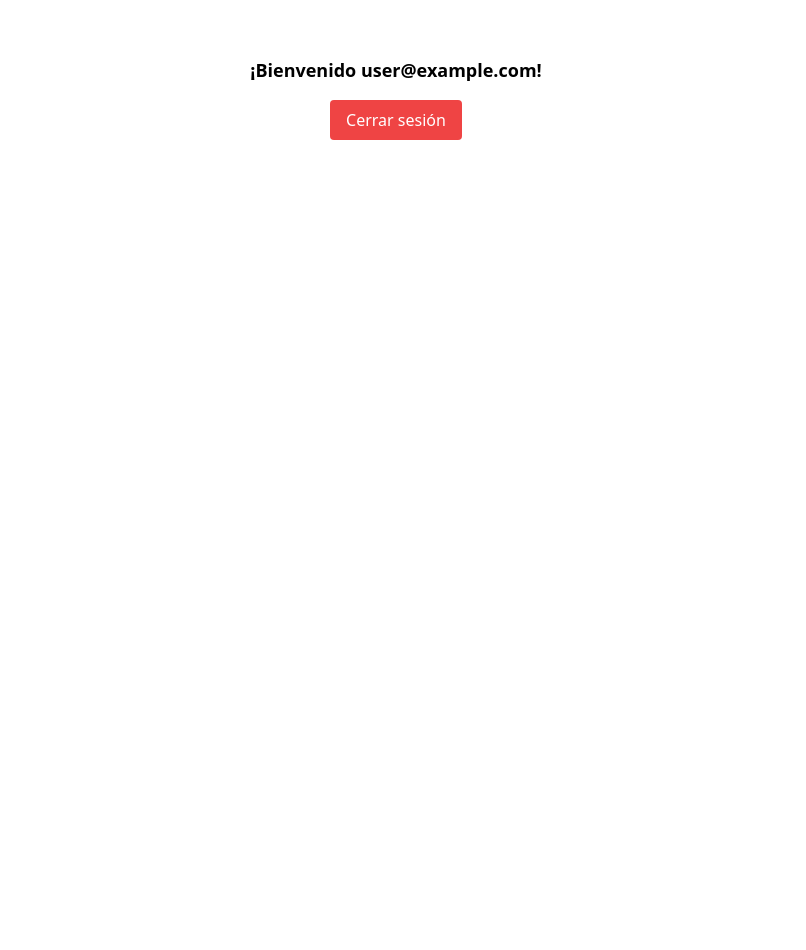
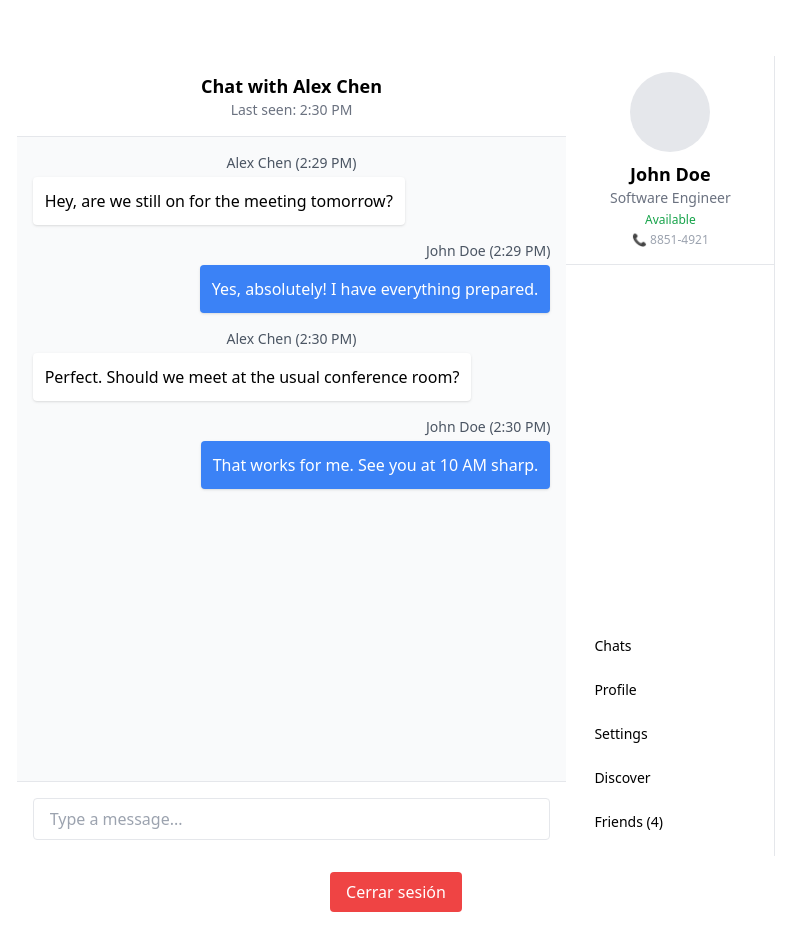
Before and after one commit to jquinteromo/Zintra, a React (Vite) app: page /welcome in a window 1280 px wide. Shown: the top 950 px of the page, without its empty margins (244-1050 px from the left). Before the commit the page ends 800 px from the top, so only its background shows below. Built offline with nearby package versions, Linux system fonts and the light colour scheme; no server answers; sample sign-in values are in the browser's storage.

Commit message:
Setup: added ChatWindow and Sidebar components with Tailwind layout, fixed import paths and base structure for dynamic rendering

```diff
--- a/src/App.tsx
+++ b/src/App.tsx
@@ -2,7 +2,7 @@ import PrivateRoute from "./PrivateRoute";
 import "./App.css";
 import EmailLogin from "./Components/EmailLogin";
 import RegisterUser from "./Components/RegisterUser";
-import Welcome from "./Components/Welcome";
+import Welcome from "./Components/Welcome/components/Welcome";
 import SessionGuard from "./SessionGuard";
 
 import { BrowserRouter as Router, Routes, Route } from "react-router-dom";
--- /dev/null
+++ b/src/Components/Welcome/components/ChatWindow.tsx
@@ -0,0 +1,39 @@
+
+export default function Sidebar() {
+
+
+  return (
+    <div className="w-72 bg-white border-r h-screen flex flex-col justify-between">
+  {/* Perfil */}
+  <div className="p-4 border-b">
+    <div className="flex flex-col items-center text-center">
+      <div className="w-20 h-20 rounded-full bg-gray-200 mb-2"></div>
+      <h2 className="text-lg font-semibold">John Doe</h2>
+      <p className="text-sm text-gray-500">Software Engineer</p>
+      <p className="text-xs text-green-600 mt-1">Available</p>
+      <p className="text-xs text-gray-400 mt-1">📞 8851-4921</p>
+    </div>
+  </div>
+
+  {/* Navegación */}
+  <div className="flex flex-col gap-2 p-4">
+    <button className="text-left px-3 py-2 rounded hover:bg-gray-100 text-sm font-medium">
+      Chats
+    </button>
+    <button className="text-left px-3 py-2 rounded hover:bg-gray-100 text-sm font-medium">
+      Profile
+    </button>
+    <button className="text-left px-3 py-2 rounded hover:bg-gray-100 text-sm font-medium">
+      Settings
+    </button>
+    <button className="text-left px-3 py-2 rounded hover:bg-gray-100 text-sm font-medium">
+      Discover
+    </button>
+    <button className="text-left px-3 py-2 rounded hover:bg-gray-100 text-sm font-medium">
+      Friends (4)
+    </button>
+  </div>
+</div>
+
+  );
+}
--- /dev/null
+++ b/src/Components/Welcome/components/Sidebar.tsx
@@ -0,0 +1,45 @@
+
+export default function ChatWindow() {
+
+
+  return (
+<div className="flex flex-col justify-between h-screen w-full bg-gray-50">
+  {/* Encabezado del chat */}
+  <div className="p-4 border-b bg-white">
+    <h2 className="text-lg font-semibold">Chat with Alex Chen</h2>
+    <p className="text-sm text-gray-500">Last seen: 2:30 PM</p>
+  </div>
+
+  {/* Mensajes */}
+  <div className="flex-1 overflow-y-auto p-4 space-y-4">
+    <div className="flex flex-col">
+      <div className="text-sm text-gray-600 mb-1">Alex Chen (2:29 PM)</div>
+      <div className="bg-white p-3 rounded shadow w-fit max-w-md">Hey, are we still on for the meeting tomorrow?</div>
+    </div>
+    <div className="flex flex-col items-end">
+      <div className="text-sm text-gray-600 mb-1">John Doe (2:29 PM)</div>
+      <div className="bg-blue-500 text-white p-3 rounded shadow w-fit max-w-md">Yes, absolutely! I have everything prepared.</div>
+    </div>
+    <div className="flex flex-col">
+      <div className="text-sm text-gray-600 mb-1">Alex Chen (2:30 PM)</div>
+      <div className="bg-white p-3 rounded shadow w-fit max-w-md">Perfect. Should we meet at the usual conference room?</div>
+    </div>
+    <div className="flex flex-col items-end">
+      <div className="text-sm text-gray-600 mb-1">John Doe (2:30 PM)</div>
+      <div className="bg-blue-500 text-white p-3 rounded shadow w-fit max-w-md">That works for me. See you at 10 AM sharp.</div>
+    </div>
+  </div>
+
+  {/* Input de mensaje */}
+  <div className="p-4 border-t bg-white">
+    <input
+      type="text"
+      placeholder="Type a message..."
+      className="w-full border rounded px-4 py-2 focus:outline-none focus:ring"
+    />
+  </div>
+</div>
+
+
+  );
+}
--- a/src/Components/Welcome.tsx
+++ b/src/Components/Welcome/components/Welcome.tsx
@@ -1,6 +1,9 @@
 import { useEffect, useState } from "react";
 import { useNavigate } from "react-router-dom";
-import { auth } from "../firebase";
+import { auth } from "../../../firebase";
+import ChatWindow from "./ChatWindow";
+import Sidebar from "./Sidebar";
+
 
 export default function Welcome() {
   const [user, setUser] = useState(auth.currentUser);
@@ -26,7 +29,10 @@ export default function Welcome() {
 
   return (
     <div className="flex flex-col items-center gap-4">
-      <p className="text-lg font-bold">¡Bienvenido {user.email}!</p>
+     <div className="flex h-screen">
+       <Sidebar />
+       <ChatWindow />
+</div>
       <button
         onClick={handleLogout}
         className="bg-red-500 text-white px-4 py-2 rounded"
```
